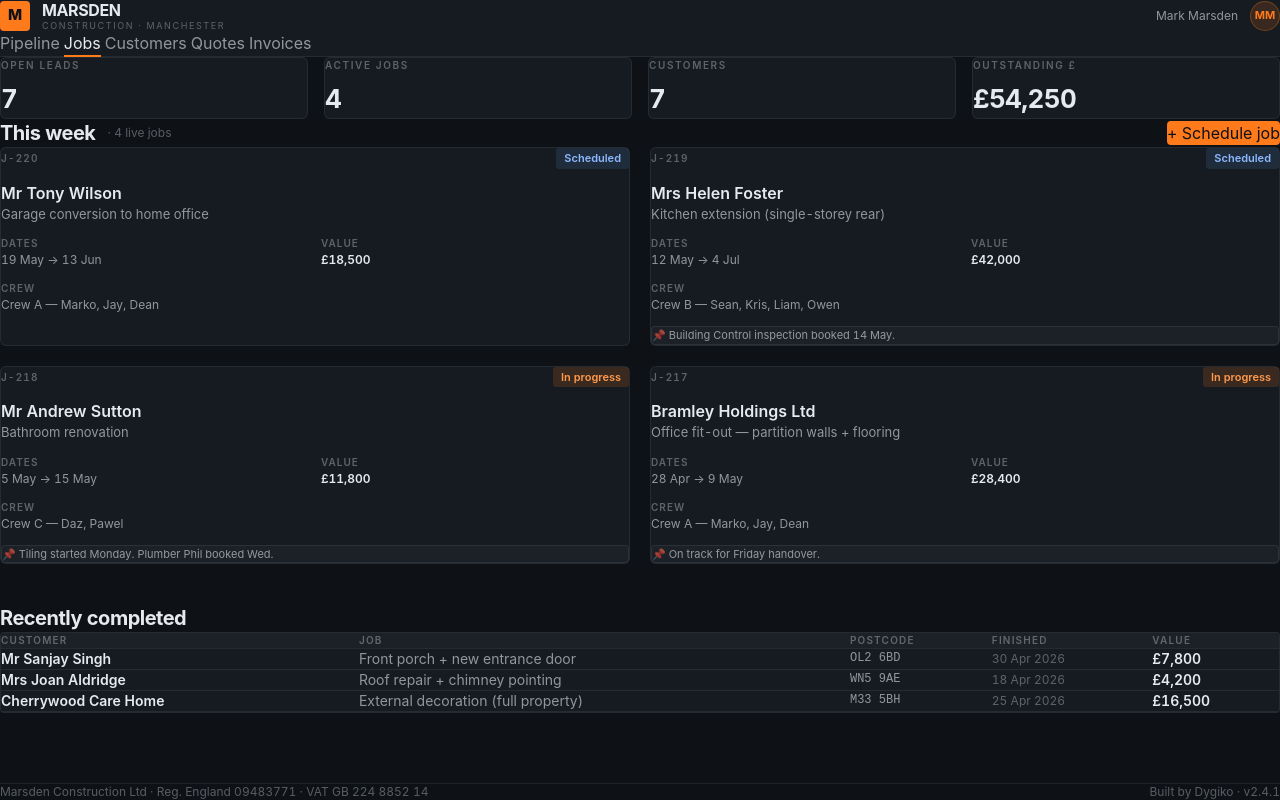
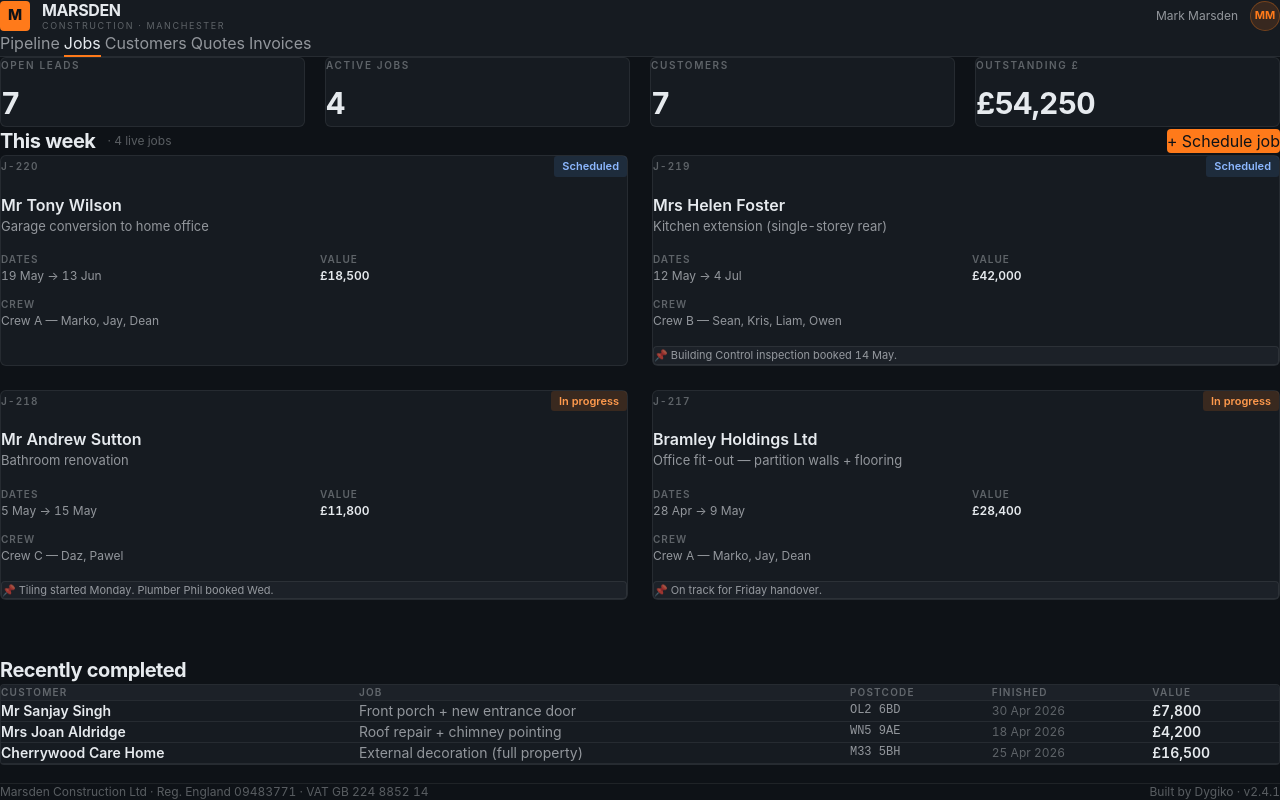
Before and after one commit to samdygiko/marsden-crm, a Next.js app: page / in a window 1280 px wide. Both pictures are taken after a click on the button "Jobs". Built offline with nearby package versions, Linux system fonts and the light colour scheme.

Commit message:
Marsden CRM: spread out — wider edge-to-edge layout, taller rows, bigger gaps

```diff
--- a/src/app/page.tsx
+++ b/src/app/page.tsx
@@ -174,7 +174,7 @@ export default function MarsdenCRM() {
     <div className="min-h-screen flex flex-col" style={{ background: "var(--bg)" }}>
       {/* Top bar */}
       <header style={{ borderBottom: "1px solid var(--border)", background: "var(--panel)" }}>
-        <div style={{ maxWidth: 1280, margin: "0 auto" }} className="flex items-center gap-8 px-8 py-4">
+        <div className="flex items-center gap-8 px-10 py-5">
           <div className="flex items-center gap-3">
             <div style={{ width: 30, height: 30, background: "var(--accent)", borderRadius: 4, display: "flex", alignItems: "center", justifyContent: "center", color: "#0E1217", fontWeight: 800, fontSize: 15, letterSpacing: "-0.02em" }}>
               M
@@ -195,7 +195,7 @@ export default function MarsdenCRM() {
         </div>
 
         {/* Tab nav — separate row, more space */}
-        <div style={{ maxWidth: 1280, margin: "0 auto" }} className="px-8">
+        <div className="px-10">
           <nav className="flex items-center gap-1">
             {TABS.map((t) => (
               <button
@@ -217,24 +217,24 @@ export default function MarsdenCRM() {
       </header>
 
       {/* Stats — inside main content width, with breathing room */}
-      <div style={{ maxWidth: 1280, margin: "0 auto", width: "100%" }} className="px-8 pt-8">
-        <div className="grid grid-cols-2 md:grid-cols-4 gap-4">
+      <div className="px-10 pt-10 w-full">
+        <div className="grid grid-cols-2 md:grid-cols-4 gap-5">
           {[
             { label: "Open leads", value: openLeadsCount },
             { label: "Active jobs", value: activeJobsCount },
             { label: "Customers", value: customersCount },
             { label: "Outstanding £", value: fmtMoney(totalOutstanding) },
           ].map((s) => (
-            <div key={s.label} className="px-5 py-5 rounded-md flex flex-col gap-1.5" style={{ background: "var(--panel)", border: "1px solid var(--border)" }}>
+            <div key={s.label} className="px-6 py-6 rounded-md flex flex-col gap-2" style={{ background: "var(--panel)", border: "1px solid var(--border)" }}>
               <span style={{ fontSize: 10, fontWeight: 600, letterSpacing: "0.16em", textTransform: "uppercase", color: "var(--text-faint)" }}>{s.label}</span>
-              <span style={{ fontSize: 26, fontWeight: 700, letterSpacing: "-0.025em" }}>{s.value}</span>
+              <span style={{ fontSize: 30, fontWeight: 700, letterSpacing: "-0.025em" }}>{s.value}</span>
             </div>
           ))}
         </div>
       </div>
 
       {/* Tab content — constrained width, generous padding */}
-      <main style={{ maxWidth: 1280, margin: "0 auto", width: "100%" }} className="flex-1 px-8 py-8">
+      <main className="flex-1 px-10 py-10 w-full">
         {tab === "Pipeline" && <PipelineTab />}
         {tab === "Jobs" && <JobsTab />}
         {tab === "Customers" && <CustomersTab />}
@@ -243,7 +243,7 @@ export default function MarsdenCRM() {
       </main>
 
       <footer style={{ borderTop: "1px solid var(--border)", color: "var(--text-faint)" }}>
-        <div style={{ maxWidth: 1280, margin: "0 auto" }} className="px-8 py-4 text-xs flex items-center justify-between flex-wrap gap-2">
+        <div className="px-10 py-5 text-xs flex items-center justify-between flex-wrap gap-2">
           <span>Marsden Construction Ltd · Reg. England 09483771 · VAT GB 224 8852 14</span>
           <span>Built by Dygiko · v2.4.1</span>
         </div>
@@ -267,7 +267,7 @@ function PipelineTab() {
   });
 
   return (
-    <div className="flex flex-col gap-6">
+    <div className="flex flex-col gap-8">
       <div className="flex items-center gap-3 flex-wrap">
         <h2 className="text-xl font-bold tracking-tight">Lead pipeline</h2>
         <span style={{ fontSize: 12, color: "var(--text-faint)" }}>· {filtered.length} of {LEADS.length}</span>
@@ -303,7 +303,7 @@ function PipelineTab() {
           <thead>
             <tr style={{ background: "var(--panel-2)", borderBottom: "1px solid var(--border)" }}>
               {["Customer", "Job type", "Postcode", "Enquired", "Status", "Quote £", "Source"].map((h) => (
-                <th key={h} className="text-left py-3 px-5" style={{ fontSize: 10, fontWeight: 600, letterSpacing: "0.12em", textTransform: "uppercase", color: "var(--text-faint)" }}>
+                <th key={h} className="text-left py-4 px-6" style={{ fontSize: 10, fontWeight: 600, letterSpacing: "0.12em", textTransform: "uppercase", color: "var(--text-faint)" }}>
                   {h}
                 </th>
               ))}
@@ -312,14 +312,14 @@ function PipelineTab() {
           <tbody>
             {filtered.map((l) => (
               <tr key={l.id} className="hover:bg-[rgba(255,255,255,0.025)] transition-colors" style={{ borderBottom: "1px solid var(--border)" }}>
-                <td className="py-4 px-5">
+                <td className="py-5 px-6">
                   <div className="font-semibold">{l.name}</div>
                   <div style={{ fontSize: 11, color: "var(--text-faint)" }}>{l.phone} · {l.id}</div>
                 </td>
-                <td className="py-4 px-5" style={{ color: "var(--text-muted)" }}>{l.jobType}</td>
-                <td className="py-4 px-5" style={{ fontFamily: "ui-monospace, SFMono-Regular, Menlo, monospace", fontSize: 12, color: "var(--text-muted)" }}>{l.postcode}</td>
+                <td className="py-5 px-6" style={{ color: "var(--text-muted)" }}>{l.jobType}</td>
+                <td className="py-5 px-6" style={{ fontFamily: "ui-monospace, SFMono-Regular, Menlo, monospace", fontSize: 12, color: "var(--text-muted)" }}>{l.postcode}</td>
                 <td className="py-3 px-4 text-xs" style={{ color: "var(--text-faint)" }}>{fmtDate(l.enquiredOn)}</td>
-                <td className="py-4 px-5"><StatusPill status={l.status} /></td>
+                <td className="py-5 px-6"><StatusPill status={l.status} /></td>
                 <td className="py-3 px-4 font-semibold" style={{ color: l.value ? "var(--text)" : "var(--text-faint)" }}>{fmtMoney(l.value)}</td>
                 <td className="py-3 px-4 text-xs" style={{ color: "var(--text-muted)" }}>{l.source}</td>
               </tr>
@@ -356,7 +356,7 @@ function JobsTab() {
   const completed = JOBS.filter(j => j.status === "Completed");
 
   return (
-    <div className="flex flex-col gap-10">
+    <div className="flex flex-col gap-14">
       <div>
         <div className="flex items-center gap-3 mb-5">
           <h2 className="text-xl font-bold tracking-tight">This week</h2>
@@ -366,9 +366,9 @@ function JobsTab() {
             + Schedule job
           </button>
         </div>
-        <div className="grid grid-cols-1 lg:grid-cols-2 gap-5">
+        <div className="grid grid-cols-1 lg:grid-cols-2 gap-6">
           {active.map((j) => (
-            <div key={j.id} className="rounded-md p-5 flex flex-col gap-3" style={{ background: "var(--panel)", border: "1px solid var(--border)" }}>
+            <div key={j.id} className="rounded-md p-6 flex flex-col gap-4" style={{ background: "var(--panel)", border: "1px solid var(--border)" }}>
               <div className="flex items-center justify-between gap-2">
                 <span style={{ fontSize: 10, fontWeight: 600, letterSpacing: "0.12em", textTransform: "uppercase", color: "var(--text-faint)" }}>{j.id}</span>
                 <StatusPill status={j.status} />
@@ -408,7 +408,7 @@ function JobsTab() {
             <thead>
               <tr style={{ background: "var(--panel-2)", borderBottom: "1px solid var(--border)" }}>
                 {["Customer", "Job", "Postcode", "Finished", "Value"].map((h) => (
-                  <th key={h} className="text-left py-3 px-5" style={{ fontSize: 10, fontWeight: 600, letterSpacing: "0.12em", textTransform: "uppercase", color: "var(--text-faint)" }}>{h}</th>
+                  <th key={h} className="text-left py-4 px-6" style={{ fontSize: 10, fontWeight: 600, letterSpacing: "0.12em", textTransform: "uppercase", color: "var(--text-faint)" }}>{h}</th>
                 ))}
               </tr>
             </thead>
@@ -416,8 +416,8 @@ function JobsTab() {
               {completed.map((j) => (
                 <tr key={j.id} className="hover:bg-[rgba(255,255,255,0.025)] transition-colors" style={{ borderBottom: "1px solid var(--border)" }}>
                   <td className="py-3 px-4 font-semibold">{j.customer}</td>
-                  <td className="py-4 px-5" style={{ color: "var(--text-muted)" }}>{j.type}</td>
-                  <td className="py-4 px-5" style={{ fontFamily: "ui-monospace, monospace", fontSize: 12, color: "var(--text-muted)" }}>{j.postcode}</td>
+                  <td className="py-5 px-6" style={{ color: "var(--text-muted)" }}>{j.type}</td>
+                  <td className="py-5 px-6" style={{ fontFamily: "ui-monospace, monospace", fontSize: 12, color: "var(--text-muted)" }}>{j.postcode}</td>
                   <td className="py-3 px-4 text-xs" style={{ color: "var(--text-faint)" }}>{fmtDate(j.end)}</td>
                   <td className="py-3 px-4 font-semibold">{fmtMoney(j.value)}</td>
                 </tr>
@@ -456,9 +456,9 @@ function CustomersTab() {
         </button>
       </div>
 
-      <div className="grid grid-cols-1 md:grid-cols-2 lg:grid-cols-3 gap-5">
+      <div className="grid grid-cols-1 md:grid-cols-2 lg:grid-cols-3 gap-6">
         {filtered.map((c) => (
-          <div key={c.id} className="rounded-md p-5 flex flex-col gap-3" style={{ background: "var(--panel)", border: "1px solid var(--border)" }}>
+          <div key={c.id} className="rounded-md p-6 flex flex-col gap-4" style={{ background: "var(--panel)", border: "1px solid var(--border)" }}>
             <div className="flex items-center justify-between">
               <div className="font-semibold">{c.name}</div>
               <span style={{ fontSize: 10, color: "var(--text-faint)" }}>{c.id}</span>
@@ -526,18 +526,18 @@ function QuotesTab() {
           <thead>
             <tr style={{ background: "var(--panel-2)", borderBottom: "1px solid var(--border)" }}>
               {["Quote #", "Customer", "Job", "Sent", "Status", "Amount"].map((h) => (
-                <th key={h} className="text-left py-3 px-5" style={{ fontSize: 10, fontWeight: 600, letterSpacing: "0.12em", textTransform: "uppercase", color: "var(--text-faint)" }}>{h}</th>
+                <th key={h} className="text-left py-4 px-6" style={{ fontSize: 10, fontWeight: 600, letterSpacing: "0.12em", textTransform: "uppercase", color: "var(--text-faint)" }}>{h}</th>
               ))}
             </tr>
           </thead>
           <tbody>
             {filtered.map((q) => (
               <tr key={q.id} className="hover:bg-[rgba(255,255,255,0.025)] transition-colors" style={{ borderBottom: "1px solid var(--border)" }}>
-                <td className="py-4 px-5" style={{ fontFamily: "ui-monospace, monospace", fontSize: 12, color: "var(--text-muted)" }}>{q.id}</td>
+                <td className="py-5 px-6" style={{ fontFamily: "ui-monospace, monospace", fontSize: 12, color: "var(--text-muted)" }}>{q.id}</td>
                 <td className="py-3 px-4 font-semibold">{q.customer}</td>
-                <td className="py-4 px-5" style={{ color: "var(--text-muted)" }}>{q.job}</td>
+                <td className="py-5 px-6" style={{ color: "var(--text-muted)" }}>{q.job}</td>
                 <td className="py-3 px-4 text-xs" style={{ color: "var(--text-faint)" }}>{fmtDate(q.sentOn)}</td>
-                <td className="py-4 px-5"><StatusPill status={q.status} /></td>
+                <td className="py-5 px-6"><StatusPill status={q.status} /></td>
                 <td className="py-3 px-4 font-semibold">{fmtMoney(q.amount)}</td>
               </tr>
             ))}
@@ -565,7 +565,7 @@ function InvoicesTab() {
         </button>
       </div>
 
-      <div className="grid grid-cols-1 md:grid-cols-3 gap-5">
+      <div className="grid grid-cols-1 md:grid-cols-3 gap-6">
         <div className="rounded-md p-5" style={{ background: "var(--panel)", border: "1px solid var(--border)" }}>
           <div style={{ fontSize: 10, fontWeight: 600, letterSpacing: "0.12em", textTransform: "uppercase", color: "var(--text-faint)" }}>Outstanding</div>
           <div className="font-bold mt-1" style={{ fontSize: 24, letterSpacing: "-0.02em" }}>{fmtMoney(outstanding)}</div>
@@ -585,19 +585,19 @@ function InvoicesTab() {
           <thead>
             <tr style={{ background: "var(--panel-2)", borderBottom: "1px solid var(--border)" }}>
               {["Invoice #", "Customer", "Job", "Raised", "Due", "Status", "Amount"].map((h) => (
-                <th key={h} className="text-left py-3 px-5" style={{ fontSize: 10, fontWeight: 600, letterSpacing: "0.12em", textTransform: "uppercase", color: "var(--text-faint)" }}>{h}</th>
+                <th key={h} className="text-left py-4 px-6" style={{ fontSize: 10, fontWeight: 600, letterSpacing: "0.12em", textTransform: "uppercase", color: "var(--text-faint)" }}>{h}</th>
               ))}
             </tr>
           </thead>
           <tbody>
             {INVOICES.map((i) => (
               <tr key={i.id} className="hover:bg-[rgba(255,255,255,0.025)] transition-colors" style={{ borderBottom: "1px solid var(--border)" }}>
-                <td className="py-4 px-5" style={{ fontFamily: "ui-monospace, monospace", fontSize: 12, color: "var(--text-muted)" }}>{i.id}</td>
+                <td className="py-5 px-6" style={{ fontFamily: "ui-monospace, monospace", fontSize: 12, color: "var(--text-muted)" }}>{i.id}</td>
                 <td className="py-3 px-4 font-semibold">{i.customer}</td>
-                <td className="py-4 px-5" style={{ color: "var(--text-muted)" }}>{i.job}</td>
+                <td className="py-5 px-6" style={{ color: "var(--text-muted)" }}>{i.job}</td>
                 <td className="py-3 px-4 text-xs" style={{ color: "var(--text-faint)" }}>{fmtDate(i.raisedOn)}</td>
                 <td className="py-3 px-4 text-xs" style={{ color: i.status === "Overdue" ? "#FF8888" : "var(--text-faint)" }}>{fmtDate(i.dueOn)}</td>
-                <td className="py-4 px-5"><StatusPill status={i.status} /></td>
+                <td className="py-5 px-6"><StatusPill status={i.status} /></td>
                 <td className="py-3 px-4 font-semibold">{fmtMoney(i.amount)}</td>
               </tr>
             ))}
```
